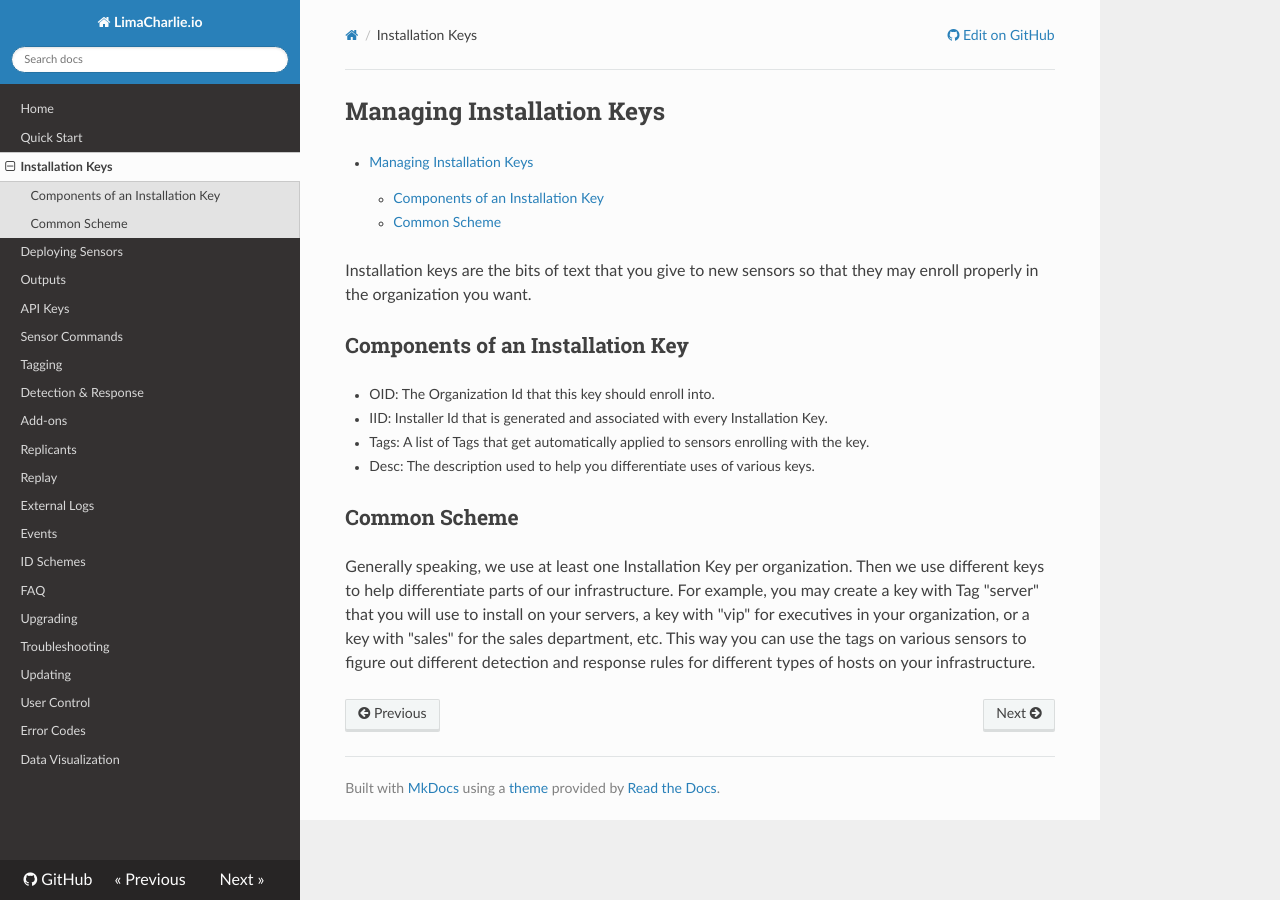
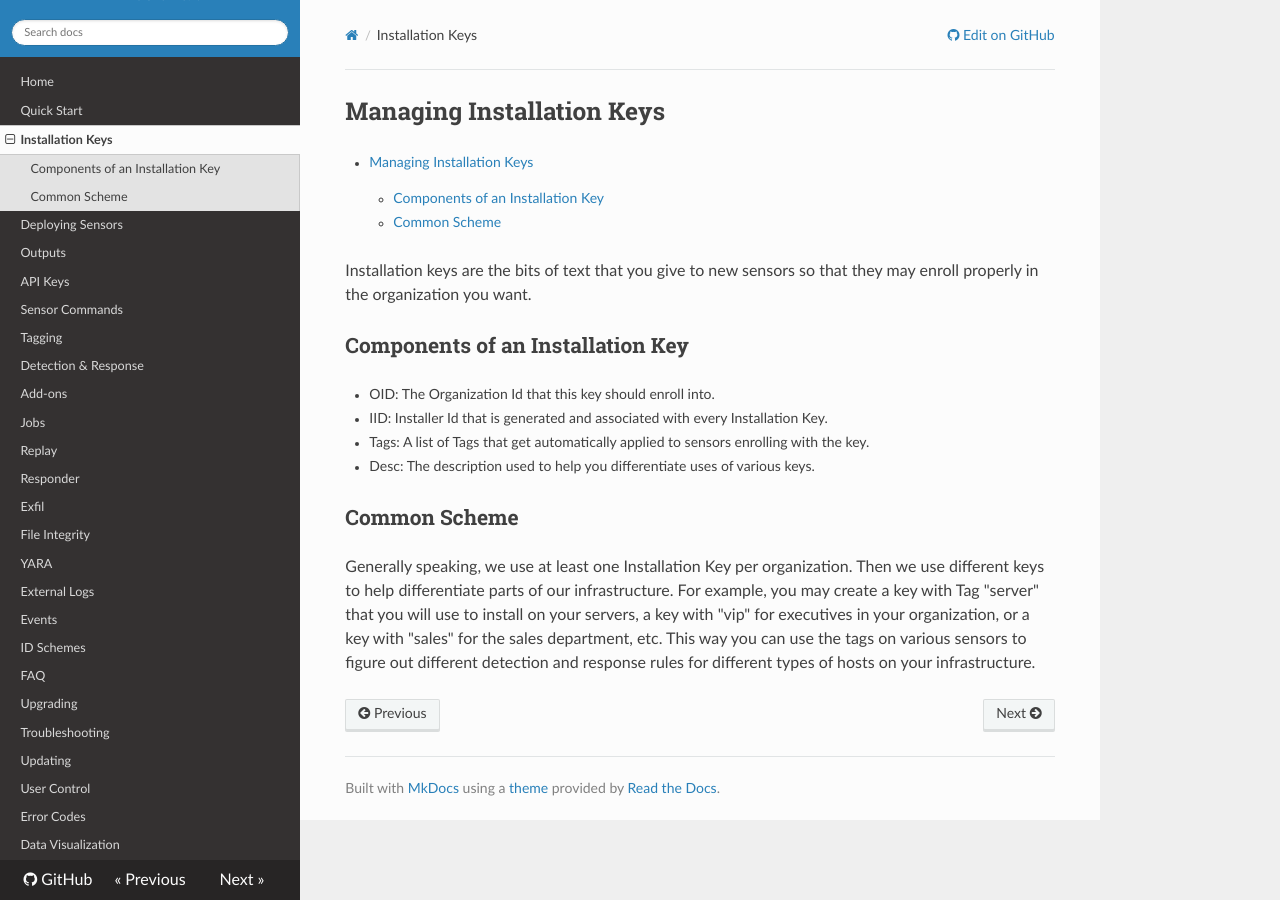
Before and after one commit to refractionPOINT/lce_doc, an MkDocs documentation site: the page built from docs/manage_keys.md, in a window 1280 px wide. Built offline with MkDocs 1.6.1, drawn with Linux system fonts in a browser that asks for light colours; nearby versions of some CDN libraries; old or Windows-style settings are respelled for this version of MkDocs.

Commit message:
Adding new pages to the root menu.

```diff
--- a/mkdocs.yml
+++ b/mkdocs.yml
@@ -18,8 +18,12 @@ pages:
     - Tagging: tagging.md
     - Detection & Response: dr.md
     - Add-ons: user_addons.md
-    - Replicants: replicants.md
+    - Jobs: jobs.md
     - Replay: replay.md
+    - Responder: responder.md
+    - Exfil: exfil.md
+    - File Integrity: integrity.md
+    - YARA: yara.md
     - External Logs: external_logs.md
     - Events: events.md
     - ID Schemes: agentid.md
```
